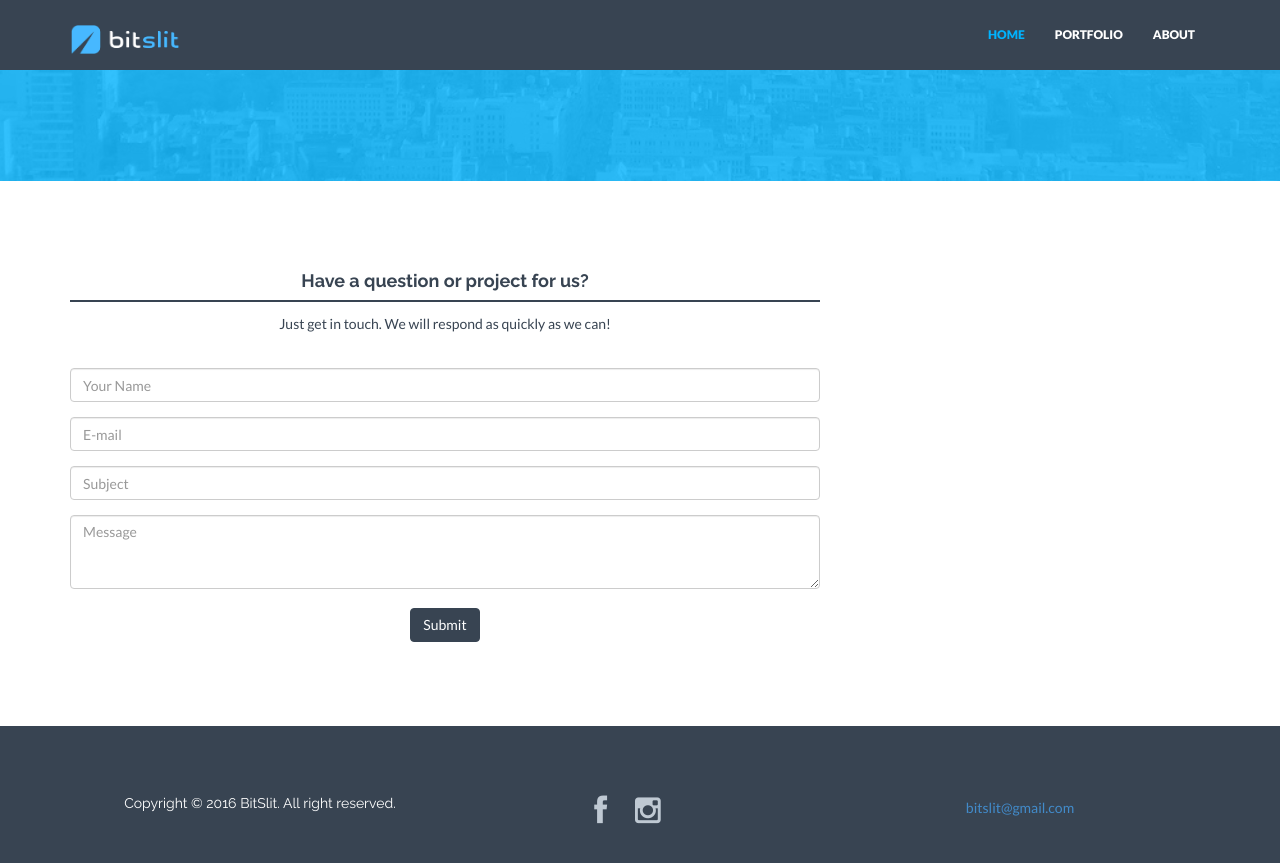
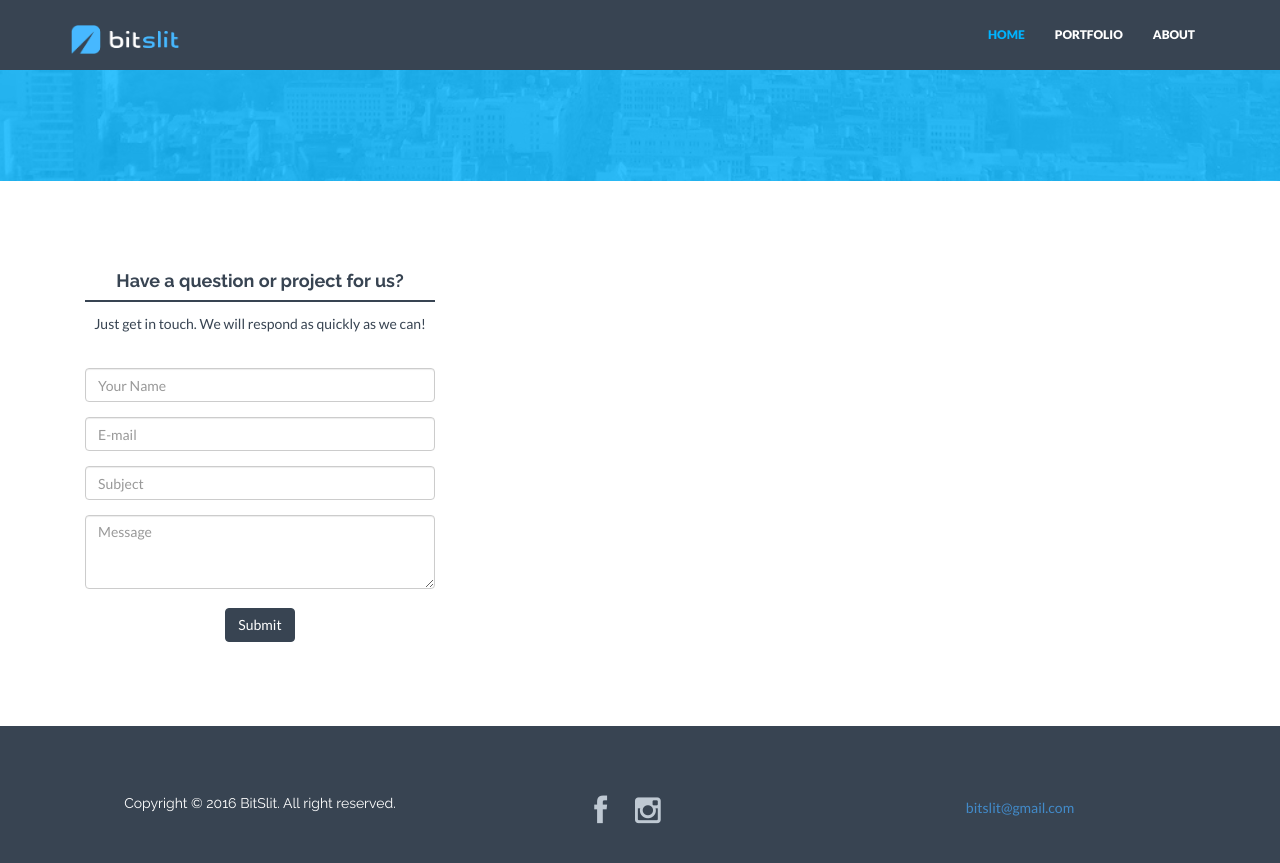
Before and after one commit to bitslit/portfolio, a Jekyll site: the page built from index.html, in a window 1280 px wide and 900 px high, scrolled down 1577 px. Shown: the top 863 px of the window. Built offline with Jekyll 4.4.1, drawn with Linux system fonts in a browser that asks for light colours; nearby versions of some CDN libraries.

Commit message:
Update testimonial.html

```diff
--- a/_includes/testimonial.html
+++ b/_includes/testimonial.html
@@ -13,8 +13,8 @@
 </div><! --/twrap -->
 
 <div class="container mtb">
-    <div class="row centered">
-        <div class="col-lg-8">
+    <div class="centered">
+        <div class="col-lg-4">
             <h4>Have a question or project for us?</h4>
             <div class="hline"></div>
                 <p>Just get in touch. We will respond as quickly as we can!</p>
```
